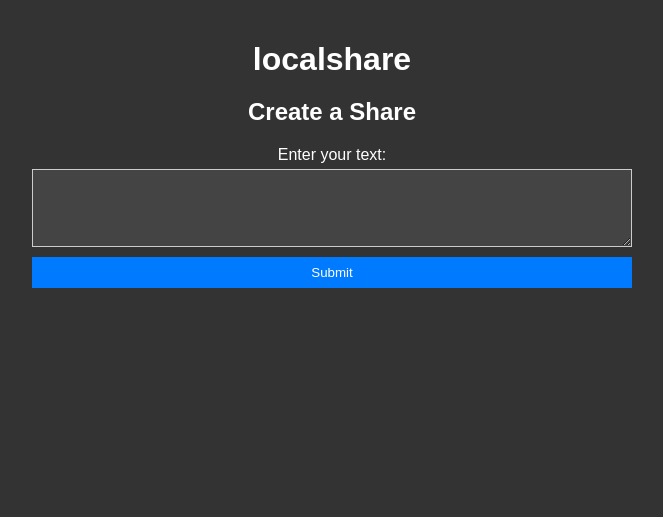
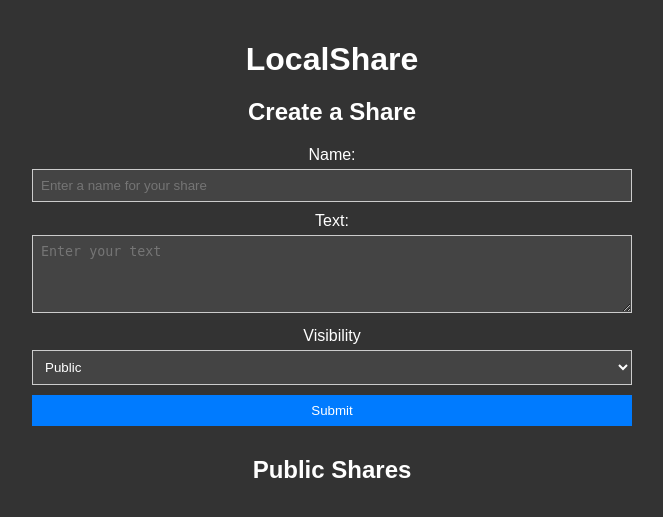
Before and after one commit to saerio/localshare-py, a Flask app: page / in a window 1280 px wide. Shown: the top 517 px of the page, without its empty margins (308-971 px from the left). Run offline with Flask 3, Linux system fonts and the light colour scheme; data that the repository does not hold is empty.

Commit message:
Update index.html
- added gallery
- added new fields

```diff
--- a/templates/index.html
+++ b/templates/index.html
@@ -1,31 +1,36 @@
 <!DOCTYPE html>
 <html>
 <head>
-    <title>Forum</title>
+    <title>LocalShare</title>
     <meta name="viewport" content="width=device-width, initial-scale=1">
     <style>
         body {
-            background-color: #333; /* Set the background color for dark mode */
-            color: #fff; /* Set the text color for dark mode */
+            background-color: #333;
+            color: #fff;
             font-family: Arial, sans-serif;
-            text-align: center; /* Center the content */
-            margin: 0; /* Remove default body margin */
-            padding: 20px; /* Add some padding for better spacing */
+            text-align: center;
+            margin: 0;
+            padding: 20px;
         }
 
-        h1 {
+        h1, h2 {
             margin-bottom: 20px;
+        }
+
+        /* Styling for dark mode link color */
+        a {
+            color: #f0ad4e;
         }
 
         /* Style for the forms */
         form {
             margin-bottom: 20px;
-            max-width: 600px; /* Limit the form width on larger screens */
-            margin: 0 auto; /* Center the form horizontally */
+            max-width: 600px;
+            margin: 0 auto;
         }
 
         label {
-            display: block; /* Make labels appear on separate lines */
+            display: block;
             margin-bottom: 5px;
         }
 
@@ -36,68 +41,111 @@
             align-items: stretch;
         }
 
-        textarea {
+        textarea, input {
             margin-bottom: 10px;
             padding: 8px;
             border: 1px solid #ccc;
-            background-color: #444; /* Set the input background color for dark mode */
-            color: #fff; /* Set the input text color for dark mode */
-            resize: vertical; /* Allow vertical resizing only */
-            overflow-x: hidden; /* Hide horizontal scrollbar */
-            width: 97%;
-            height: 50%;
+            background-color: #444;
+            color: #fff;
+            width: 97%; /* Set the width to 97% */
+        }
+
+        select {
+            margin-bottom: 10px;
+            padding: 8px;
+            border: 1px solid #ccc;
+            background-color: #444;
+            color: #fff;
+            width: 100%;
         }
 
         input[type="submit"] {
-            background-color: #007bff; /* Set the submit button background color to light blue */
-            color: #fff; /* Set the submit button text color */
+            background-color: #007bff;
+            color: #fff;
             cursor: pointer;
             transition: background-color 0.3s;
-            width: 100%; /* Set the button width to match the text area */
+            width: 100%;
             padding: 8px;
             border: none;
         }
 
         input[type="submit"]:hover {
-            background-color: #0056b3; /* Set the submit button background color on hover */
+            background-color: #0056b3;
         }
 
         /* Styling for the response messages */
-        #responseMessage, #sharedContent {
+        #responseMessage, #publicShares {
             font-weight: bold;
         }
 
-        /* Styling for dark mode link color */
-        a {
-            color: #f0ad4e; /* Set the link color */
+        /* Styling for the public shares section */
+        .public-share {
+            border: 1px solid #ccc;
+            padding: 10px;
+            margin-bottom: 20px; /* Add margin-bottom for separation */
+            background-color: #555;
+            max-width: 600px; /* Set the max width for the gallery */
+            margin: 0 auto; /* Center the gallery */
+
+        }
+
+        .public-share a {
+            color: #fff;
+        }
+
+        /* Styling for clamping text with ellipsis */
+        .clamp-text {
+            max-height: 100px;
+            overflow: hidden;
+            text-overflow: ellipsis;
         }
     </style>
 </head>
 <body>
-    <h1>localshare</h1>
+    <h1>LocalShare</h1>
     <div>
         <h2>Create a Share</h2>
         <form id="shareForm">
-            <label for="shareData">Enter your text:</label>
+            <label for="shareName">Name:</label>
+            <input type="text" id="shareName" name="shareName" required placeholder="Enter a name for your share">
+
+            <label for="shareData">Text:</label>
+            <textarea id="shareData" name="shareData" rows="4" cols="50" required placeholder="Enter your text"></textarea>
+
+            <label for="isPublic">Visibility</label>
+            <select id="isPublic" name="isPublic">
+                <option value="true">Public</option>
+                <option value="false">Private</option>
+            </select>
+
             <div class="input-wrapper">
-                <textarea id="shareData" name="shareData" rows="4" cols="50"></textarea>
                 <input type="submit" value="Submit">
             </div>
         </form>
         <div id="responseMessage"></div>
     </div>
+
+    <div id="publicShares">
+        <h2>Public Shares</h2>
+        <div id="publicShareList"></div>
+    </div>
+
     <script>
-        // Function to handle the form submission for creating a share
-        document.getElementById("shareForm").addEventListener("submit", function(event) {
+        document.getElementById("shareForm").addEventListener("submit", function (event) {
             event.preventDefault();
             const formData = new FormData(event.target);
+            const shareName = formData.get("shareName");
             const shareData = formData.get("shareData");
+            const isPublic = formData.get("isPublic") === "true";
 
             // POST request to the backend to create a new share
             fetch("/new-share", {
                 method: "POST",
-                body: shareData,
-            })
+                body: JSON.stringify({ name: shareName, text: shareData, public: isPublic }),
+            headers: {
+                "Content-Type": "application/json",
+            },
+        })
             .then(response => response.json())
             .then(data => {
                 // Display the response message with the URL to the user
@@ -107,7 +155,26 @@
             .catch(error => {
                 console.error("Error:", error);
             });
+    });
+
+    // Function to fetch and display public shares
+    fetch("/public-shares")
+        .then(response => response.json())
+        .then(publicShares => {
+            const publicShareList = document.getElementById("publicShareList");
+
+            publicShares.forEach(share => {
+                const shareDiv = document.createElement("div");
+                shareDiv.classList.add("public-share");
+                shareDiv.style.marginBottom = "20px"; // Add margin-bottom for separation
+                shareDiv.innerHTML = `<strong><bold>Name:</bold></strong> ${share.name}<br><strong>Text:</strong> <div class="clamp-text">${share.text}</div><br><a href="/vis/shares/${share.share_uuid}">View Details</a>`;
+                publicShareList.appendChild(shareDiv);
+            });
+        })
+        .catch(error => {
+            console.error("Error fetching public shares:", error);
         });
     </script>
+
 </body>
 </html>
```
